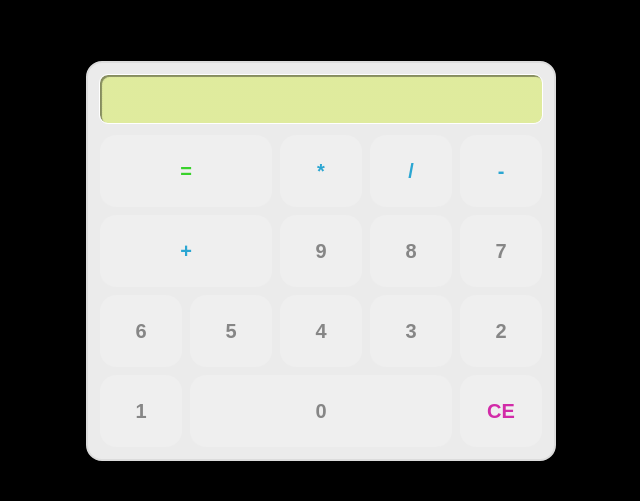
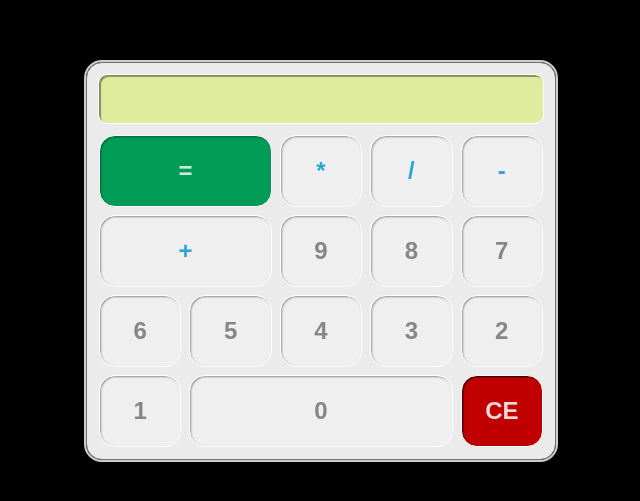
Before and after one commit to lakshya0246/botpress-calculator-app, a React (Create React App) app: page / in a window 1280 px wide. Shown: the part 139-640 px from the top of the page, without its empty margins (319-959 px from the left). Built offline with nearby package versions, Linux system fonts and the light colour scheme.

Commit message:
update button styles

```diff
--- a/src/App.scss
+++ b/src/App.scss
@@ -6,6 +6,7 @@
   width: 100%;
   overflow-y: scroll;
   background-color: black;
+  padding: 2px;
 }
 
 .calculator {
@@ -17,6 +18,8 @@
   width: 100%;
   max-width: 470px;
   background: hsl(0, 0%, 92%);
+  border: 1px solid rgb(112, 112, 112);
+  outline: 2px solid rgba(255, 255, 255, 0.8);
 }
 
 .spacer {
--- a/src/CalculatorKeys/CalculatorKeys.module.scss
+++ b/src/CalculatorKeys/CalculatorKeys.module.scss
@@ -20,7 +20,7 @@
   }
 }
 
-@mixin default-button-styles() {
+.default-button {
   appearance: none;
   display: flex;
   align-items: center;
@@ -33,36 +33,57 @@
   min-height: 72px;
   min-width: 72px;
   font-weight: 700;
-  font-size: 20px;
+  font-size: 24px;
   cursor: pointer;
+  border: 1px solid rgb(255, 255, 255);
+  box-shadow: inset 1px 1px 2px rgba(0, 0, 0, 0.4);
+  -webkit-tap-highlight-color: transparent;
 
   &:hover,
   &:focus {
-    border: 1px solid orange;
     outline: none;
   }
   &:active {
-    border: 1px solid red;
     background: rgb(228, 228, 228);
+  }
+  .content {
   }
 }
 
 .numberButton {
-  @include default-button-styles();
+  @extend .default-button;
   color: rgb(134, 134, 134);
 }
 
 .negativeActionButton {
-  @include default-button-styles();
-  color: rgb(210, 43, 168);
+  @extend .default-button;
+  color: rgba(255, 255, 255, 0.841);
+  background: rgb(192, 0, 0);
+  box-shadow: inset 1px 1px 2px rgba(0, 0, 0, 0.9);
+
+  &:hover {
+    background: rgb(209, 0, 0);
+  }
+  &:active {
+    background: rgb(168, 0, 0);
+    color: white;
+  }
 }
 
 .equalsActionButton {
-  @include default-button-styles();
-  color: rgb(57, 210, 43);
+  @extend .default-button;
+  color: rgb(255, 255, 255, 0.8);
+  background: rgb(0, 155, 85);
+  &:hover {
+    background: rgb(0, 164, 90);
+  }
+  &:active {
+    background: rgb(0, 124, 68);
+    color: rgb(255, 255, 255);
+  }
 }
 
 .operatorButton {
-  @include default-button-styles();
+  @extend .default-button;
   color: rgb(43, 166, 210);
 }
```
